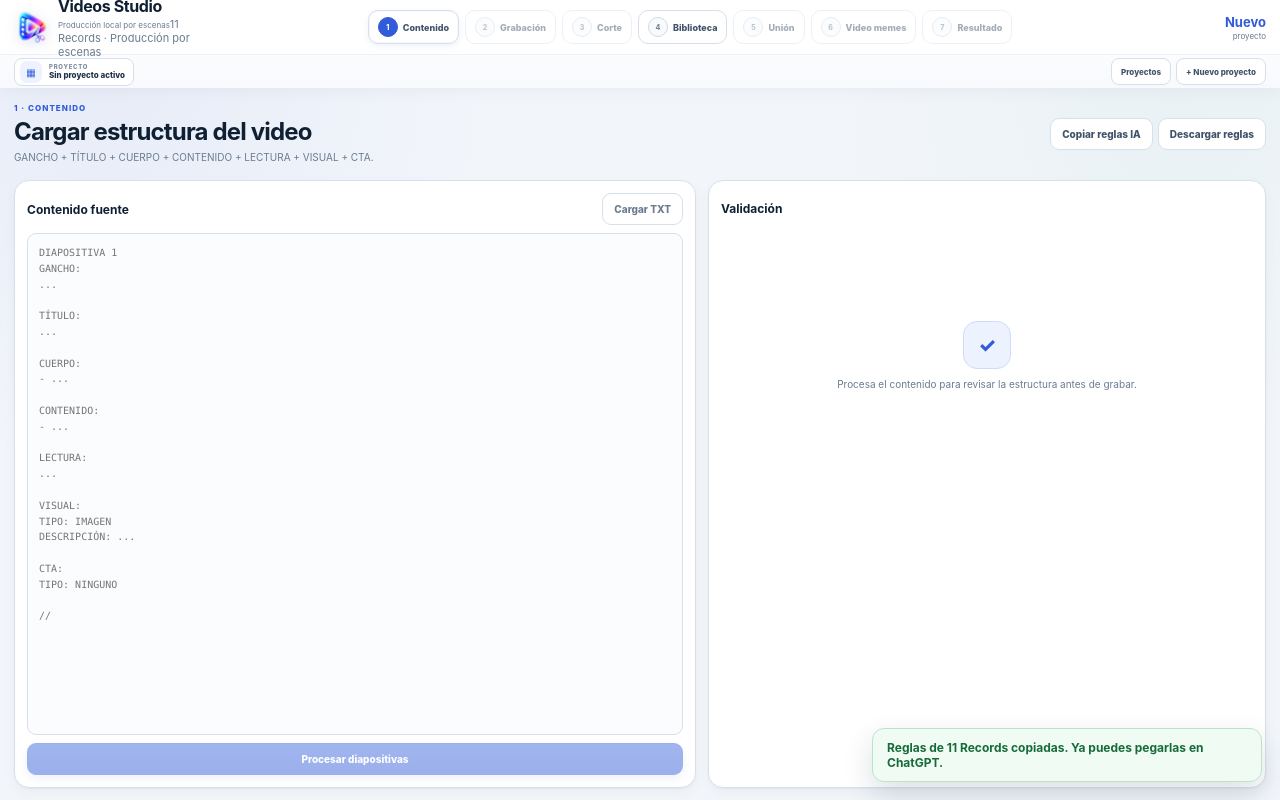
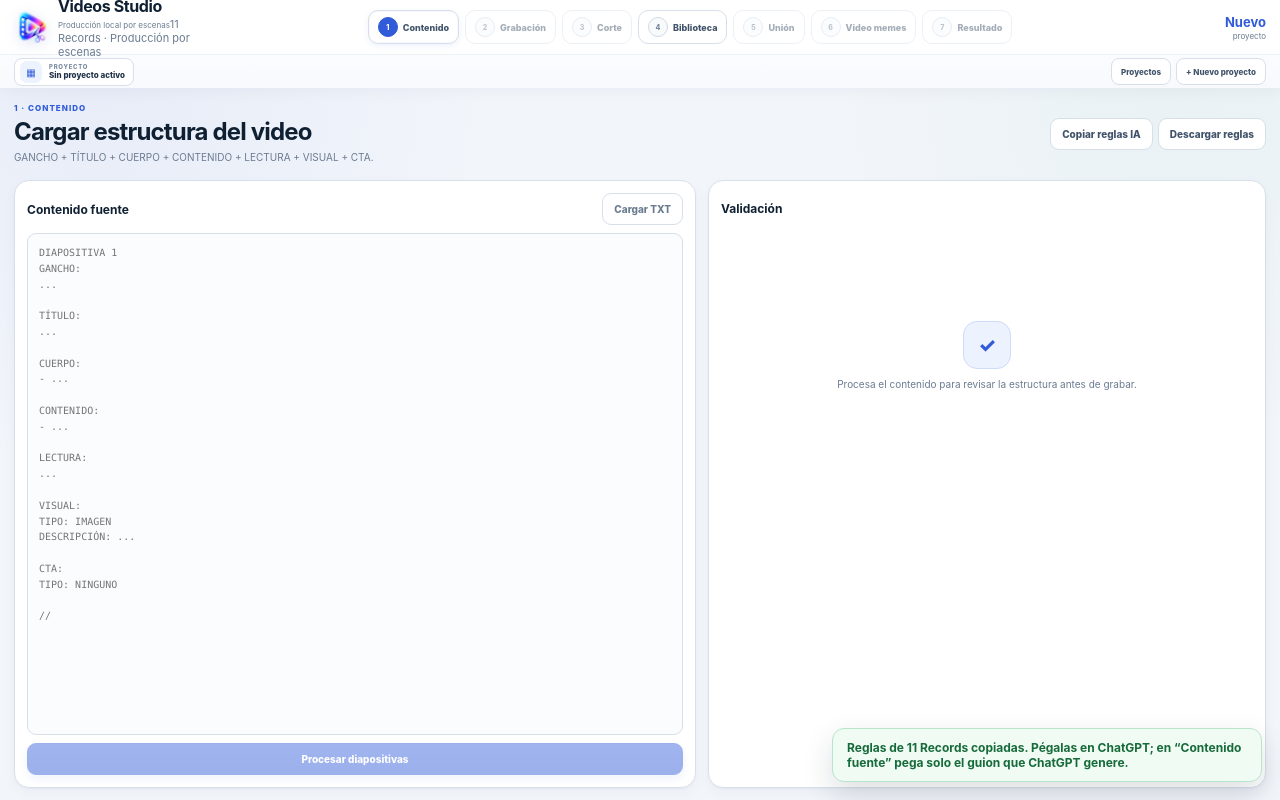
Before and after one commit to jeffer91/VIdeos, a React (Vite) app: page / in a window 1280 px wide. Both pictures are taken after a click on the button "Copiar reglas IA". Built offline with nearby package versions, Linux system fonts and the light colour scheme.

Commit message:
Clarify where AI rules should be pasted

```diff
--- a/src/ClipboardEnhancer.jsx
+++ b/src/ClipboardEnhancer.jsx
@@ -73,7 +73,7 @@ export default function ClipboardEnhancer() {
         button.textContent = '✓ Reglas copiadas';
         setNotice({
           type: 'success',
-          text: 'Reglas de 11 Records copiadas. Ya puedes pegarlas en ChatGPT.',
+          text: 'Reglas de 11 Records copiadas. Pégalas en ChatGPT; en “Contenido fuente” pega solo el guion que ChatGPT genere.',
         });
       } catch (caught) {
         console.error(caught);
@@ -91,7 +91,7 @@ export default function ClipboardEnhancer() {
             button.textContent = originalLabel;
           }
         }, 1700);
-        noticeTimer = window.setTimeout(() => setNotice(null), 3200);
+        noticeTimer = window.setTimeout(() => setNotice(null), 4200);
       }
     };
 
@@ -116,7 +116,7 @@ export default function ClipboardEnhancer() {
         display: 'flex',
         alignItems: 'center',
         gap: 10,
-        maxWidth: 390,
+        maxWidth: 430,
         padding: '11px 14px',
         border: `1px solid ${notice.type === 'success' ? '#b7e5ca' : '#f1bdc4'}`,
         borderRadius: 12,
```
